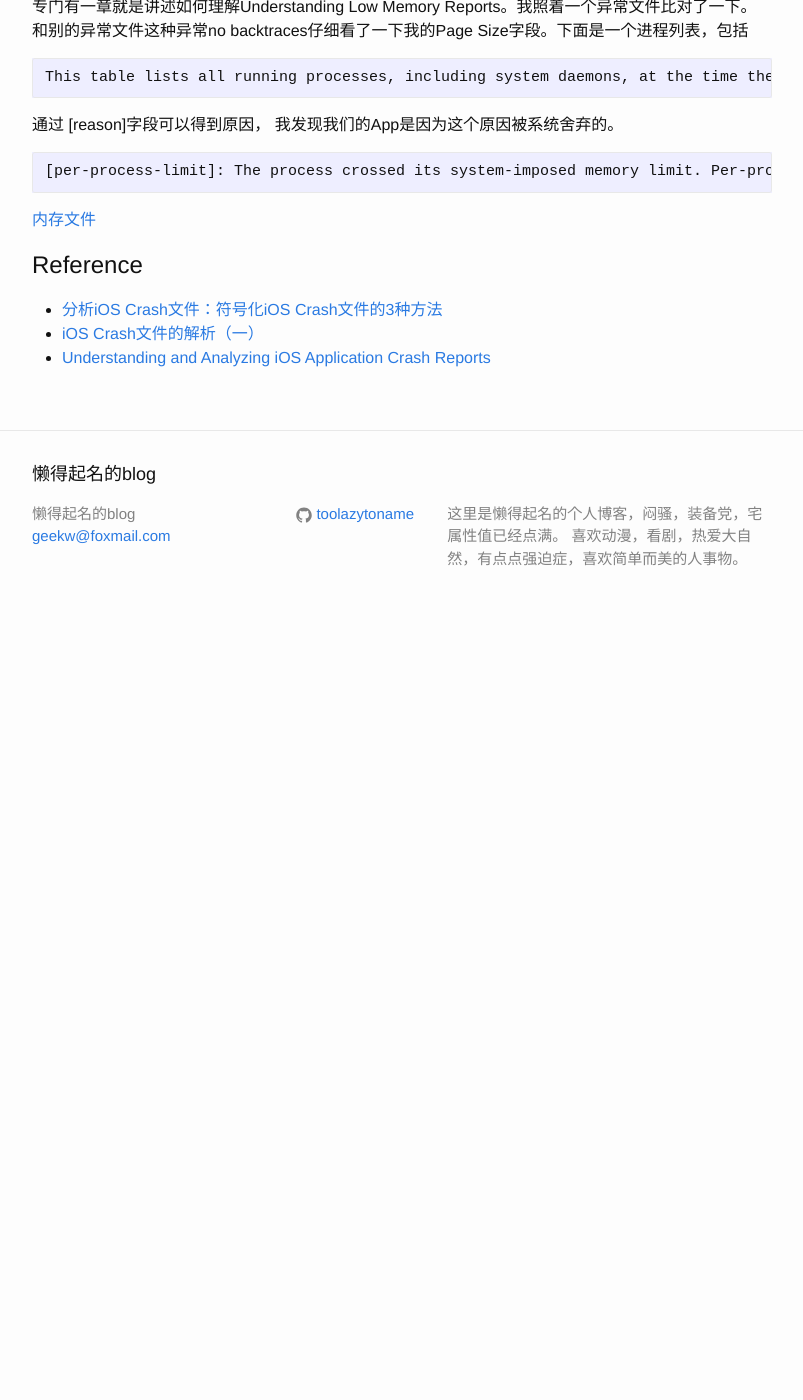
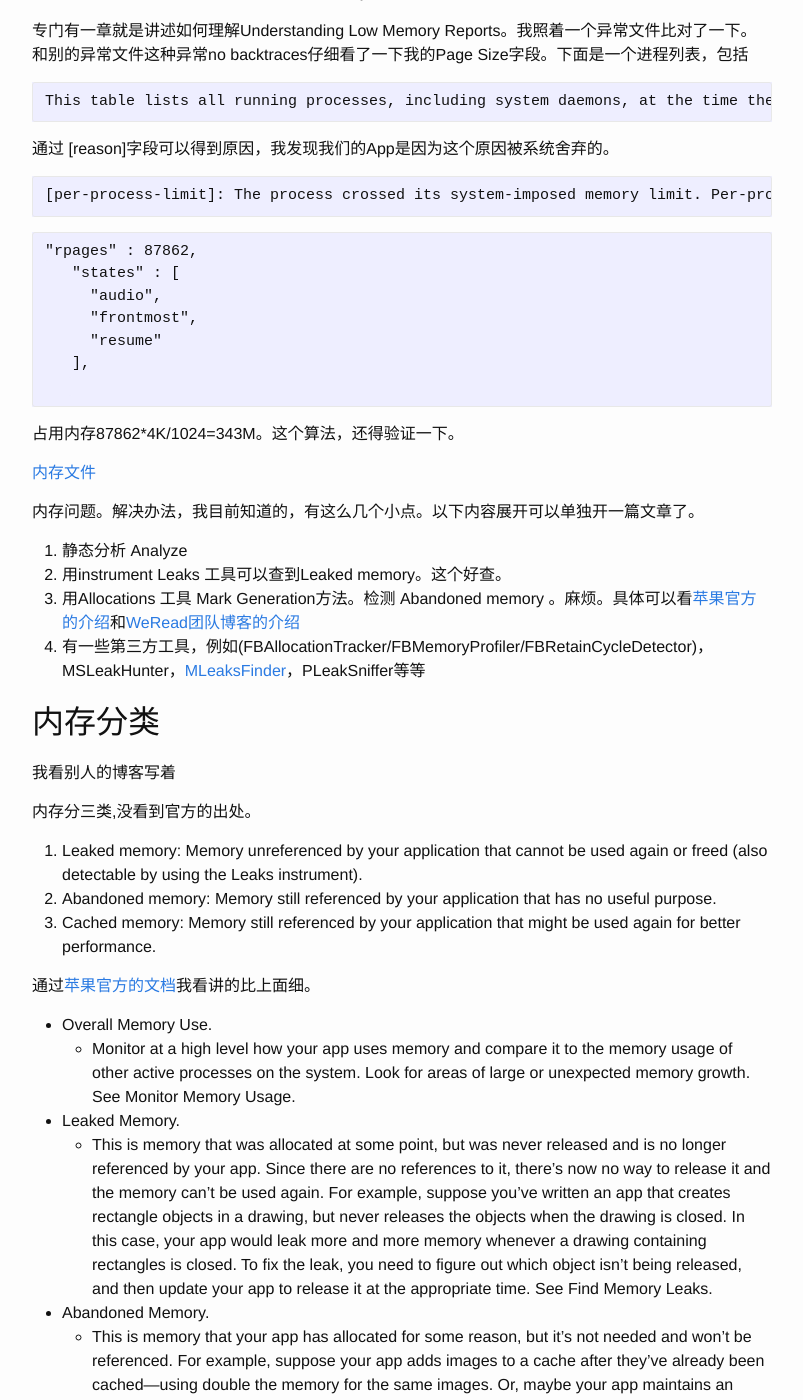
Before and after one commit to toolazytoname/toolazytoname.github.io, a Jekyll site: the page built from _posts/2016-07-23-symbolicatecrash.markdown, in a window 1280 px wide and 1400 px high, scrolled down 5676 px. Shown: the whole window, without its empty margins (238-1041 px from the left). Built offline with Jekyll 4.4.1, drawn with Linux system fonts in a browser that asks for light colours; before the commit the page ends 6306 px from its top, so only the background shows below that; some of the changed text lies outside the part shown.

Commit message:
edit 2016-07-23-symbolicatecrash.markdown

```diff
--- a/_posts/2016-07-23-symbolicatecrash.markdown
+++ b/_posts/2016-07-23-symbolicatecrash.markdown
@@ -21,6 +21,7 @@ categories: iOS Debug 技巧
 	* [如何寻找dSYM](#finddSYM)
 	* [频繁唤醒异常crash文件](#wakeup)
 	* [内存占用过多的crash文件](#memory)
+	* [内存分类](#memorytype)
 * [Reference](#reference)
 
 
@@ -290,15 +291,58 @@ Typically, this is caused by thread-to-thread communication (generally using pef
 This table lists all running processes, including system daemons, at the time the low memory report was generated.
 ~~~
 
-通过 [reason]字段可以得到原因，
-我发现我们的App是因为这个原因被系统舍弃的。
+通过 [reason]字段可以得到原因，我发现我们的App是因为这个原因被系统舍弃的。
 
 ~~~
 [per-process-limit]: The process crossed its system-imposed memory limit. Per-process limits on resident memory are established by the system for all applications. Crossing this limit makes the process eligible for termination.
 ~~~
 
+~~~
+"rpages" : 87862,
+   "states" : [
+     "audio",
+     "frontmost",
+     "resume"
+   ],
+
+~~~
+占用内存87862*4K/1024=343M。这个算法，还得验证一下。
 
 [内存文件]({{ site.url }}/assets/symbolicatecrash_memory.crash)
+
+内存问题。解决办法，我目前知道的，有这么几个小点。以下内容展开可以单独开一篇文章了。
+
+1. 静态分析 Analyze
+2. 用instrument Leaks 工具可以查到Leaked memory。这个好查。
+3. 用Allocations 工具 Mark Generation方法。检测 Abandoned memory 。麻烦。具体可以看[苹果官方的介绍](https://developer.apple.com/library/content/documentation/DeveloperTools/Conceptual/InstrumentsUserGuide/FindingAbandonedMemory.html#//apple_ref/doc/uid/TP40004652-CH80-SW1)和[WeRead团队博客的介绍](http://wereadteam.github.io/2016/02/22/MLeaksFinder/)
+4. 有一些第三方工具，例如(FBAllocationTracker/FBMemoryProfiler/FBRetainCycleDetector)，MSLeakHunter，[MLeaksFinder](http://wereadteam.github.io/2016/02/22/MLeaksFinder/)，PLeakSniffer等等
+
+
+内存分类<a name="memorytype"></a>
+----
+我看别人的博客写着
+
+内存分三类,没看到官方的出处。
+
+1. Leaked memory: Memory unreferenced by your application that cannot be used again or freed (also detectable by using the Leaks instrument).
+2. Abandoned memory: Memory still referenced by your application that has no useful purpose.
+3. Cached memory: Memory still referenced by your application that might be used again for better performance.
+
+
+通过[苹果官方的文档](https://developer.apple.com/library/content/documentation/DeveloperTools/Conceptual/InstrumentsUserGuide/CommonMemoryProblems.html#//apple_ref/doc/uid/TP40004652-CH91-SW1)我看讲的比上面细。
+
+* Overall Memory Use.
+	* Monitor at a high level how your app uses memory and compare it to the memory usage of other active processes on the system. Look for areas of large or unexpected memory growth. See Monitor Memory Usage.
+* Leaked Memory.
+	* This is memory that was allocated at some point, but was never released and is no longer referenced by your app. Since there are no references to it, there’s now no way to release it and the memory can’t be used again. For example, suppose you’ve written an app that creates rectangle objects in a drawing, but never releases the objects when the drawing is closed. In this case, your app would leak more and more memory whenever a drawing containing rectangles is closed. To fix the leak, you need to figure out which object isn’t being released, and then update your app to release it at the appropriate time. See Find Memory Leaks.
+
+* Abandoned Memory.
+	* This is memory that your app has allocated for some reason, but it’s not needed and won’t be referenced. For example, suppose your app adds images to a cache after they’ve already been cached—using double the memory for the same images. Or, maybe your app maintains an array of objects in case you need to access them later, but you never actually do. Unlike leaked memory, abandoned memory like this is still referenced somewhere in your app. It just serves no purpose. Since it’s still technically valid, it’s more difficult for Instruments to identify and requires more detective work on your part to find. See Find Abandoned Memory.
+* Zombies.
+	* This is memory that has been released and is no longer needed, but your code still references it somewhere. For example, suppose your app contains an image cache. Once the cache has been cleared, your app shouldn’t attempt to refer to the images that it previously contained. Calls to these nonexistent images are considered zombies—references to objects that are no longer living. See Find Zombies.
+
+
+
 
 Reference
 ===
@@ -306,3 +350,9 @@ Reference
 )
 - [iOS Crash文件的解析（一）](http://www.cnblogs.com/smileEvday/p/Crash1.html)
 - [Understanding and Analyzing iOS Application Crash Reports](https://developer.apple.com/library/ios/technotes/tn2151/_index.html)
+- [MLeaksFinder：精准 iOS 内存泄露检测工具](http://wereadteam.github.io/2016/02/22/MLeaksFinder/)
+
+下面的文章，我目前也没好好看。看完了收获应该会很大。知识会比较系统成体系。
+
+- [FindingAbandonedMemory](https://developer.apple.com/library/content/documentation/DeveloperTools/Conceptual/InstrumentsUserGuide/FindingAbandonedMemory.html#//apple_ref/doc/uid/TP40004652-CH80-SW1)
+- [Advanced Memory Management Programming Guide.](https://developer.apple.com/library/content/documentation/Cocoa/Conceptual/MemoryMgmt/Articles/MemoryMgmt.html#//apple_ref/doc/uid/10000011i)
```
